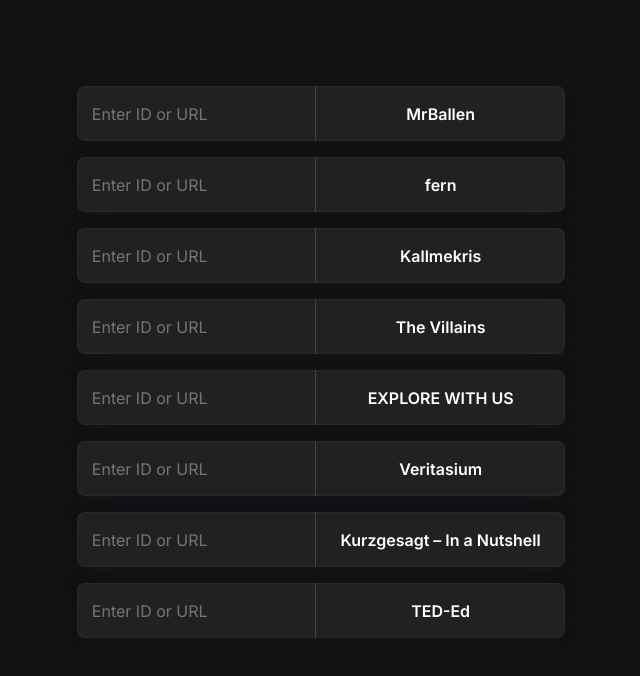
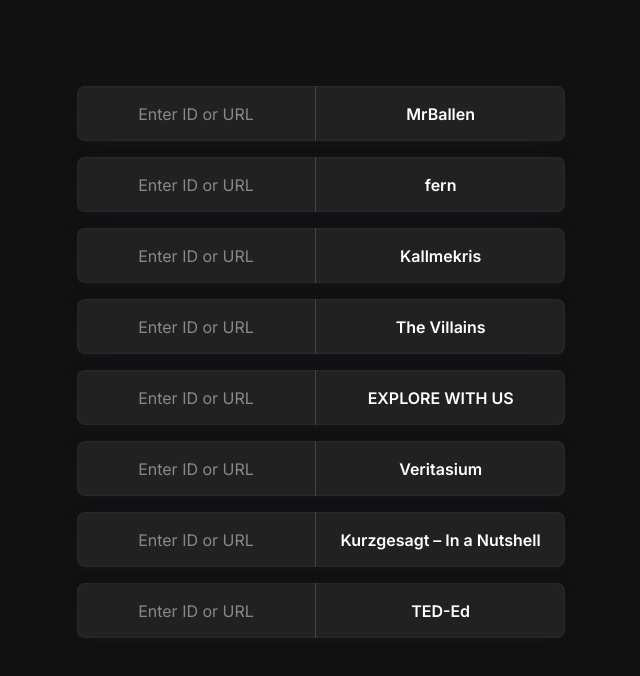
Before and after one commit to eun9805/eun9805.github.io, a plain HTML site: page index.html in a window 1280 px wide. Shown: the whole page, without its empty margins (319-959 px from the left). Drawn offline with Linux system fonts and the light colour scheme.

Commit message:
Update index.html

```diff
--- a/index.html
+++ b/index.html
@@ -54,6 +54,11 @@
             min-width: 0; /* Flex 아이템의 크기가 줄어들 수 있도록 설정 */
         }
 
+        .page-item-input::placeholder {
+            color: #888; /* 플레이스홀더 색상 (선택 사항) */
+            text-align: center; /* 플레이스홀더 텍스트 가운데 정렬 */
+        }
+
         .page-item-each {
             color: #ffffff;
             font-size: 16px;
@@ -71,8 +76,6 @@
             overflow: hidden;
             text-overflow: ellipsis;
             border-left: 1px solid #444;
-
-            /* --- 수정된 부분 --- */
             width: 250px;       /* 버튼의 너비를 250px로 고정 */
             flex-shrink: 0;   /* 버튼의 크기가 줄어들지 않도록 설정 */
         }
```
